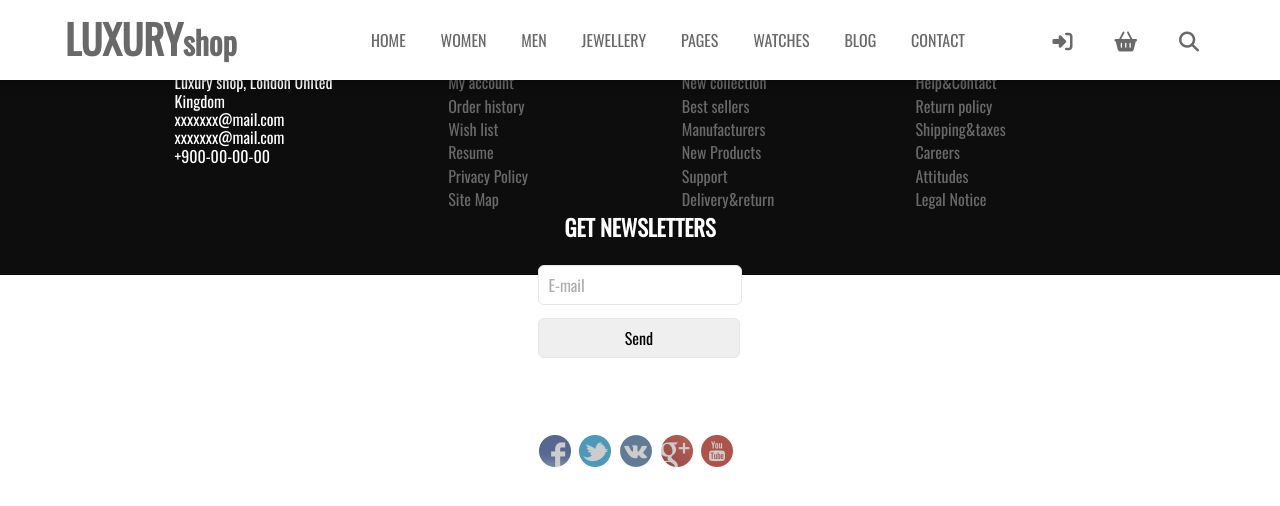
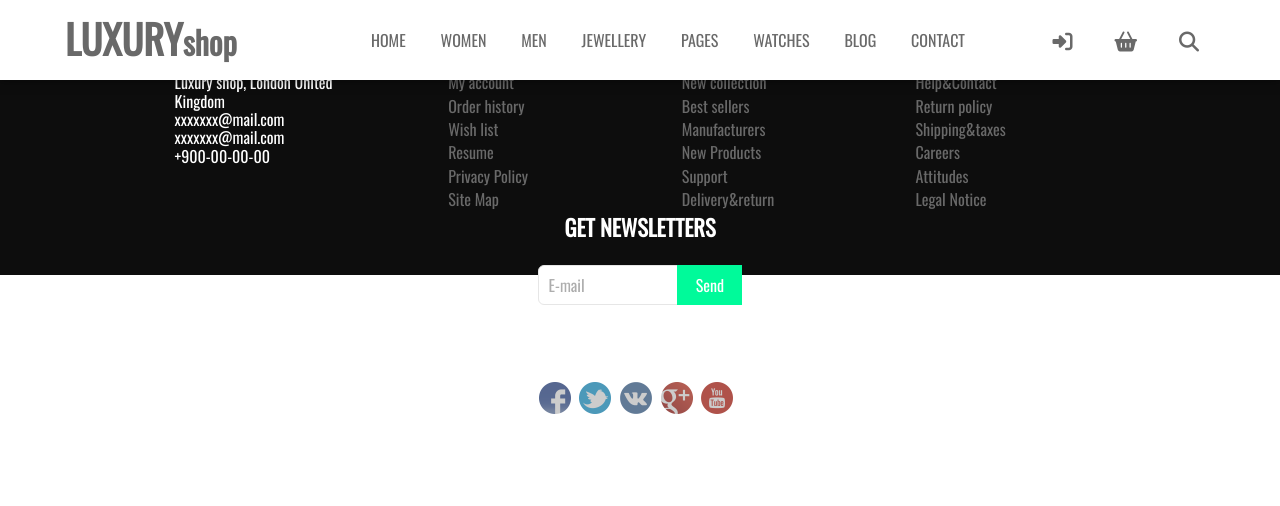
Before and after one commit to SemenecVlad/preview_1, a website: page src/index.html in a window 1280 px wide. Drawn offline with nearby package versions, Linux system fonts and the light colour scheme; files that its build step writes are made by us from their sources.

Commit message:
Added styles for submit button in the footer

```diff
--- a/src/styles/modules/_button.scss
+++ b/src/styles/modules/_button.scss
@@ -8,6 +8,7 @@
     padding: .5em;
     margin: 50px auto 0px auto;
     cursor: pointer;
+
   &:hover {
     color: $crimson-red;
     border: 1px solid $crimson-red;
@@ -27,13 +28,30 @@
 }
 .button-submit {
   @extend .button;
-  padding: 20px;
+  width: 100%;
+  padding: 11px;
+  margin: 10px auto 0px auto;
   background-color: $button-success-color;;
   color: $white;
   border: none;
+  border-radius: 0px;
+  transition: 0.3s linear;
+
   &:hover {
     background-color: $button-success-hover-color;
     border: none;
     color: $white;
+    transition: 0.2s linear;
   }
 }
+form.newsletter {
+  position: relative;
+}
+.button-submit-footer {
+  @extend .button-submit;
+  margin: 0;
+  position: absolute;
+  right: 0px;
+  top: 3px;
+  width: 65px;
+}
```
